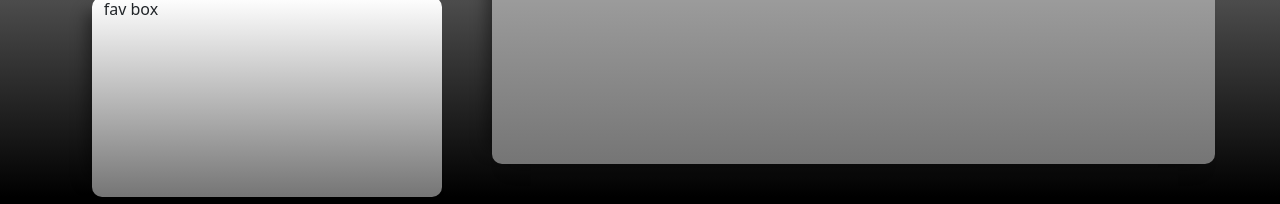
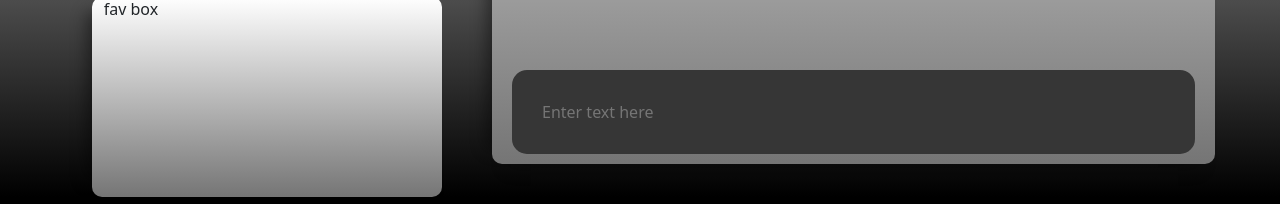
Before and after one commit to ufosc/AI-Days-2023, a React (Create React App) app in the folder frontend/: page / in a window 1280 px wide. Shown: the part 690-894 px from the top of the page. Built offline with nearby package versions, Linux system fonts and the light colour scheme.

Commit message:
added bar

```diff
--- a/frontend/src/components/Window.js
+++ b/frontend/src/components/Window.js
@@ -2,7 +2,38 @@
 function Window() {
     return (
         <div className="window">
-
+            <div style={{
+                position: 'relative',
+                height: '100%',
+                padding: '20px' // Added padding here to prevent the child div from touching the edges
+            }}>
+                <div style={{
+                    position: 'absolute',
+                    bottom: '10px',
+                    alignContent: 'center',
+                    width: 'calc(100% - 40px)', // Adjusted width to account for the new padding
+                    backgroundColor: '#363636',
+                    padding: '20px',
+                    boxSizing: 'border-box',
+                    borderRadius: '15px' // Rounded corners
+                }}>
+                    <form>
+                        <input
+                            type="text"
+                            placeholder="Enter text here"
+                            style={{
+                                width: '100%', // Simplified width calculation
+                                padding: '10px',
+                                boxSizing: 'border-box',
+                                backgroundColor: '#363636',
+                                color: '#363636',
+                                border: 'none', // Remove default border styles
+                                color: 'white'
+                            }}
+                        />
+                    </form>
+                </div>
+            </div>
         </div>
     );
 }
```
